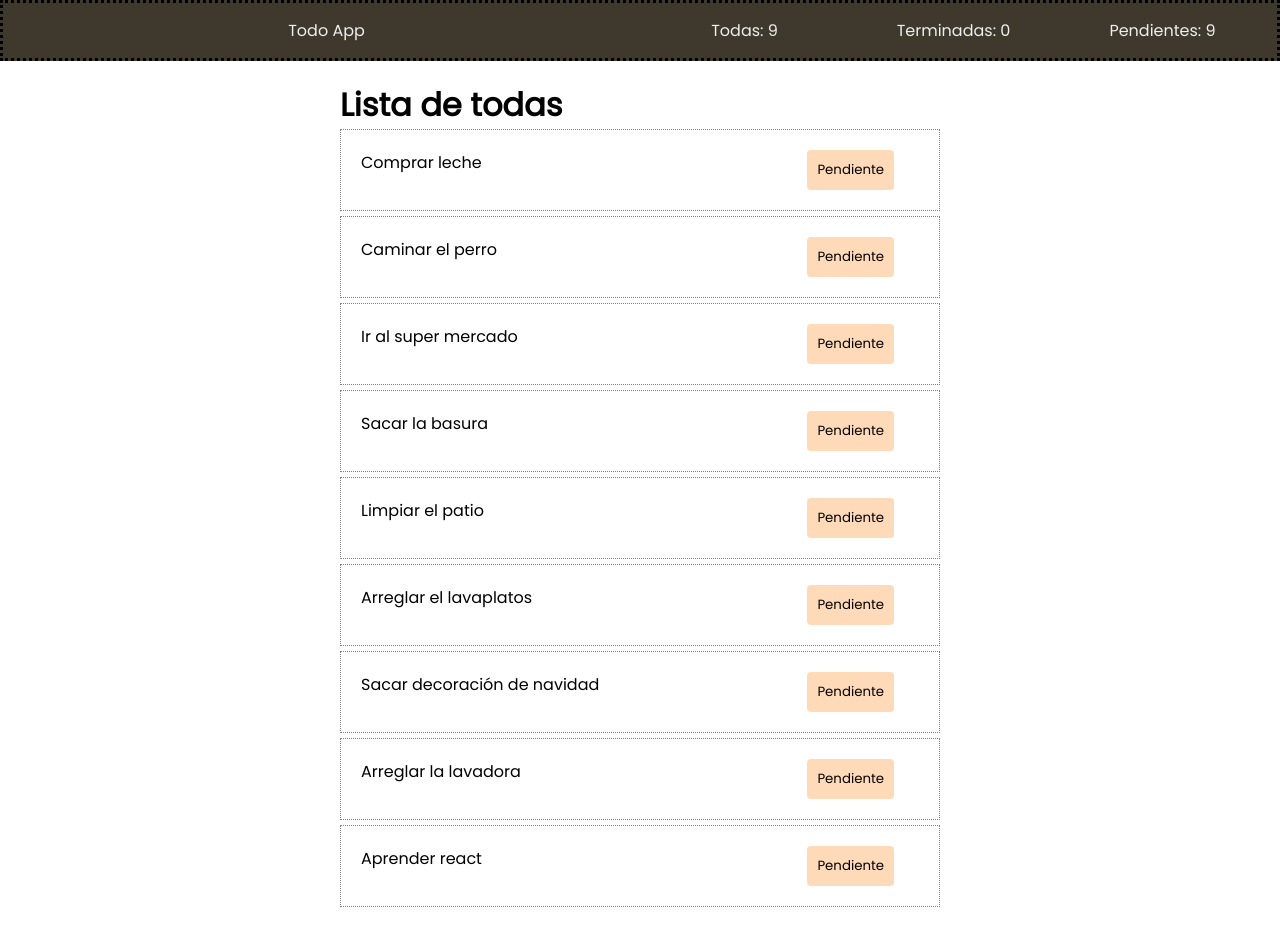
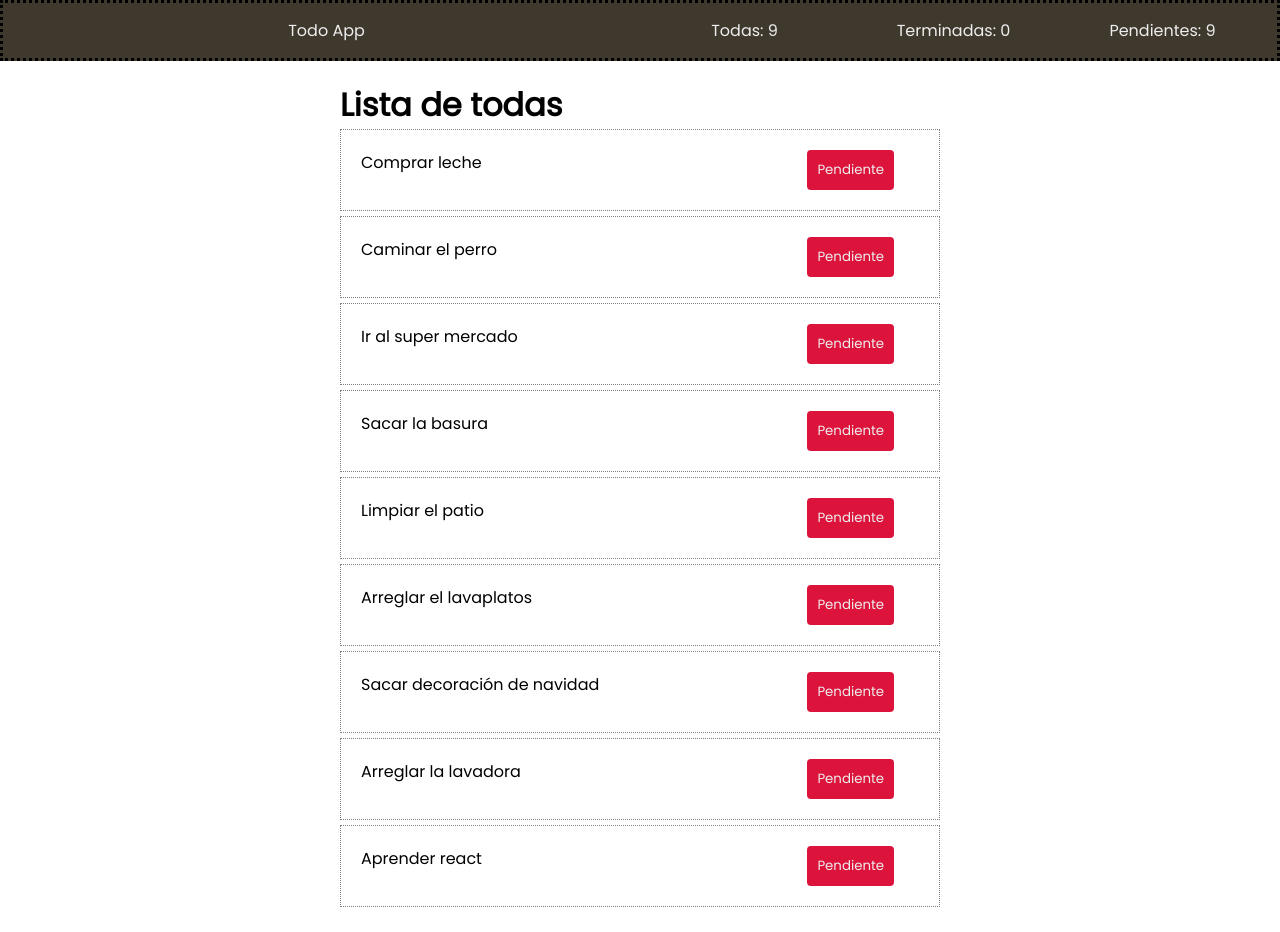
Before and after one commit to jayad23/camada_3_React_Official_Repo, a React (Vite) app: page / in a window 1280 px wide. Built offline with nearby package versions, Linux system fonts and the light colour scheme.

Commit message:
tarea completa

```diff
--- a/src/components/week_4/class_1/Dashboard.jsx
+++ b/src/components/week_4/class_1/Dashboard.jsx
@@ -3,6 +3,7 @@ import Header from './components/header/Header'
 import Tasks from './components/tasks/Tasks';
 import { data } from "./db";
 
+// ESTO ES SOLO INICIAL Y NO SE VA A RE-DEFINIR CON EL CAMBIO DE ESTADOS.
 const done = data.filter(todo => todo.isFinished === true);
 const pend = data.filter(todo => todo.isFinished === false);
 
@@ -13,6 +14,14 @@ const Dashboard = () => {
   const [pendingTasks, setPendingTasks] = useState(pend);
   const [selection, setSelection] = useState(null);
 
+  const handleTodos = (todo) => {
+    const taskSelected = todos.map(td => td.id === todo.id ? { ...td, isFinished: !td.isFinished } : td);
+    setTodos(taskSelected);
+    const tDone = taskSelected.filter(todo => todo.isFinished === true);
+    setDoneTasks(tDone);
+    const tPending = taskSelected.filter(todo => todo.isFinished === false);
+    setPendingTasks(tPending);
+  }
 
   const handleSelection = (param) => {
     setSelection(param);
@@ -21,15 +30,28 @@ const Dashboard = () => {
   const RenderComponent = (value) => {
     switch (value) {
       case "finished":
-        return <h1>Terminados</h1>
+        return (
+          <Tasks
+            title="Lista de Terminadas"
+            data={doneTasks}
+            handleTodos={handleTodos}
+          />
+        )
       case "pending":
-        return <h1>Pendientes</h1>
+        return (
+          <Tasks
+            title="Lista de Pendientes"
+            data={pendingTasks}
+            handleTodos={handleTodos}
+          />
+        )
       default:
       case "todos":
         return (
           <Tasks
             title="Lista de todas"
             data={todos}
+            handleTodos={handleTodos}
           />
         )
     }
--- a/src/components/week_4/class_1/components/header/Header.jsx
+++ b/src/components/week_4/class_1/components/header/Header.jsx
@@ -10,7 +10,7 @@ const HeaderComponent = ({ appTitle, handleSelection, todos, done, pending }) =>
       <ListContainer>
         <li onClick={() => handleSelection("todos")}>Todas: {todos.length}</li>
         <li onClick={() => handleSelection("finished")}>Terminadas: {done.length}</li>
-        <li onClick={() => handleSelection("pending")}>Pendientes: {pending.length}</li>
+        <li onClick={() => handleSelection("pending")}>Pendientes: {todos.length - done.length}</li>
       </ListContainer>
     </Header>
   )
--- a/src/components/week_4/class_1/components/tasks/TaskStyle.js
+++ b/src/components/week_4/class_1/components/tasks/TaskStyle.js
@@ -19,6 +19,7 @@ export const Button = styled.button`
   padding: 10px;
   border-radius: 4px;
   border: none;
-  background-color: peachpuff;
+  background-color: ${({ bgColor }) => bgColor ? "green": "crimson"};
+  color: #eee;
   cursor: pointer;
 `
--- a/src/components/week_4/class_1/components/tasks/Tasks.jsx
+++ b/src/components/week_4/class_1/components/tasks/Tasks.jsx
@@ -1,7 +1,7 @@
 import React from 'react'
 import { TaskContainer, TaskCard, Button } from "./TaskStyle";
 
-const Tasks = ({ title, data }) => (
+const Tasks = ({ title, data, handleTodos }) => (
   <TaskContainer >
     <h1>{title}</h1>
     {
@@ -11,7 +11,7 @@ const Tasks = ({ title, data }) => (
             <p>{todo.task}</p>
           </section>
           <section style={{ width: "20%" }}>
-            <Button>{todo.isFinished ? "Hecho" : "Pendiente"}</Button>
+            <Button bgColor={todo.isFinished} onClick={() => handleTodos(todo)}>{todo.isFinished ? "Hecho" : "Pendiente"}</Button>
           </section>
         </TaskCard>
       ))
```
